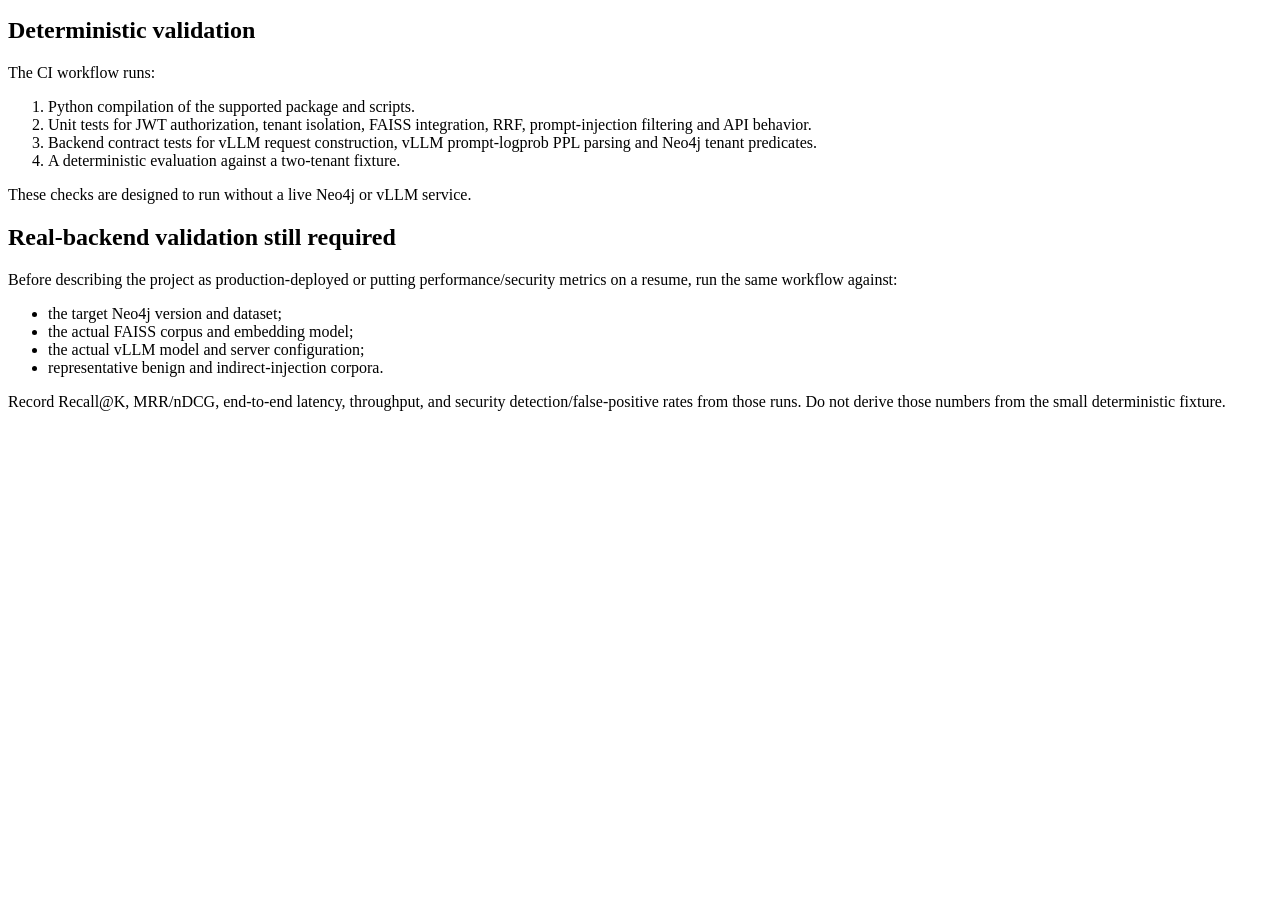
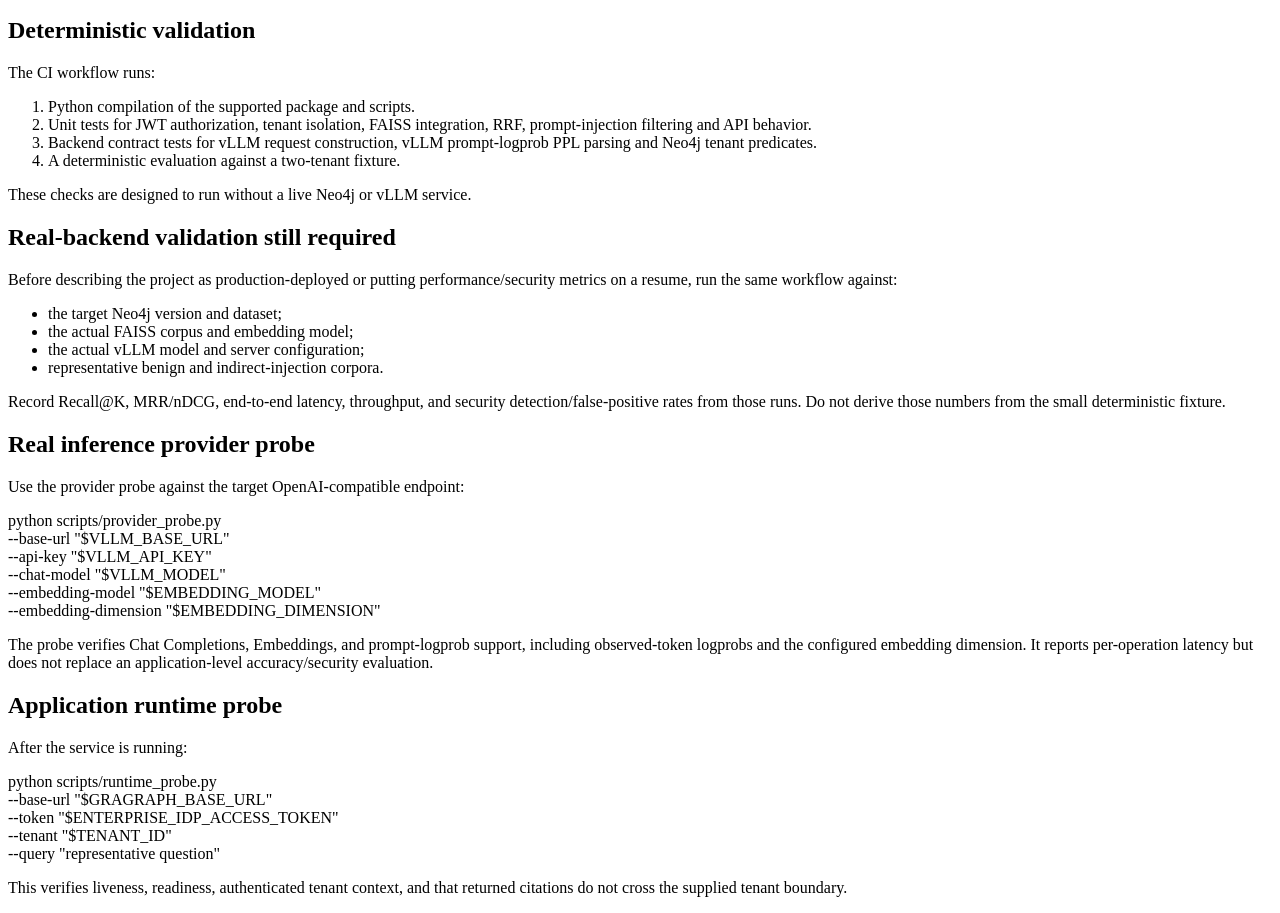
Before and after one commit to SpryzenHell/enterprise_graphrag, an Eleventy site: page docs/VALIDATION.md in a window 1280 px wide. Shown: the part 87-1000 px from the top of the page. Before the commit the page ends 800 px from the top, so only its background shows below. Built offline with nearby package versions, Linux system fonts and the light colour scheme; Eleventy itself is replaced by a stand-in of ours; files that its build step writes are made by us from their sources.

Commit message:
Document real provider and application runtime validation probes

```diff
--- a/docs/VALIDATION.md
+++ b/docs/VALIDATION.md
@@ -23,3 +23,29 @@ Before describing the project as production-deployed or putting performance/secu
 - representative benign and indirect-injection corpora.
 
 Record Recall@K, MRR/nDCG, end-to-end latency, throughput, and security detection/false-positive rates from those runs. Do not derive those numbers from the small deterministic fixture.
+
+
+## Real inference provider probe
+
+Use the provider probe against the target OpenAI-compatible endpoint:
+
+    python scripts/provider_probe.py \
+      --base-url "$VLLM_BASE_URL" \
+      --api-key "$VLLM_API_KEY" \
+      --chat-model "$VLLM_MODEL" \
+      --embedding-model "$EMBEDDING_MODEL" \
+      --embedding-dimension "$EMBEDDING_DIMENSION"
+
+The probe verifies Chat Completions, Embeddings, and prompt-logprob support, including observed-token logprobs and the configured embedding dimension. It reports per-operation latency but does not replace an application-level accuracy/security evaluation.
+
+## Application runtime probe
+
+After the service is running:
+
+    python scripts/runtime_probe.py \
+      --base-url "$GRAGRAPH_BASE_URL" \
+      --token "$ENTERPRISE_IDP_ACCESS_TOKEN" \
+      --tenant "$TENANT_ID" \
+      --query "representative question"
+
+This verifies liveness, readiness, authenticated tenant context, and that returned citations do not cross the supplied tenant boundary.
```
